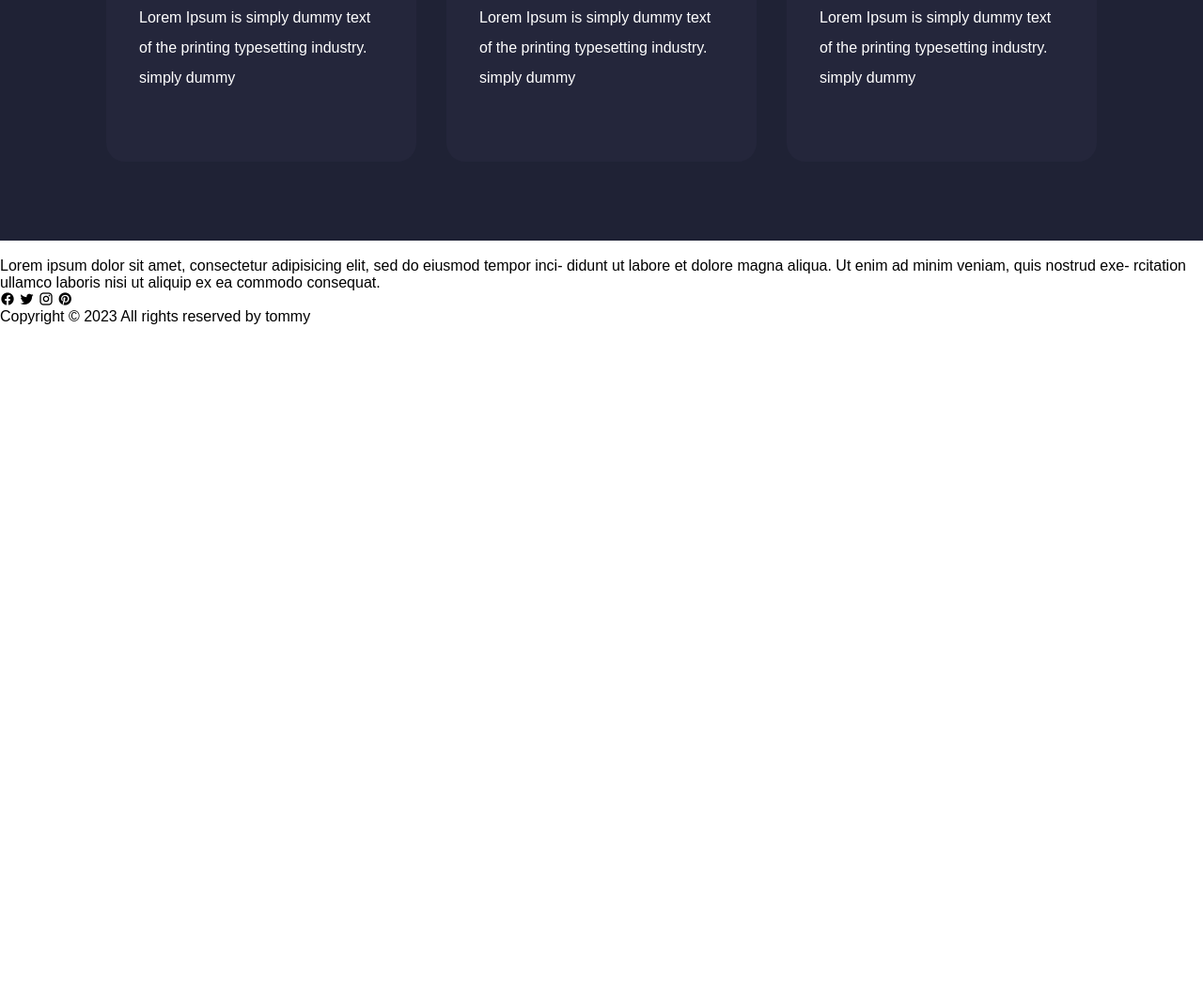
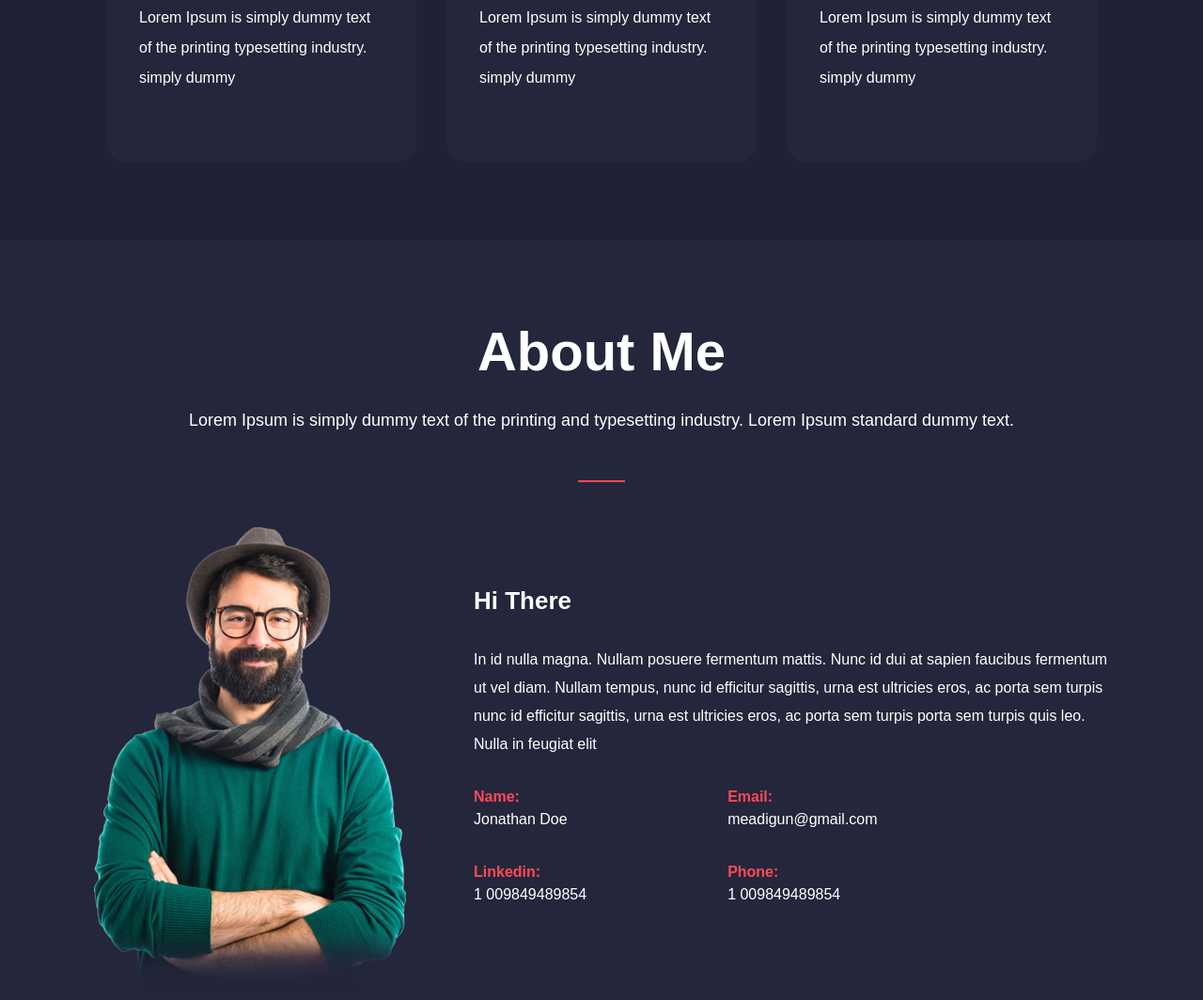
Before and after one commit to tomisinadigun/html-checkpoint, a plain HTML site: page index.html in a window 1280 px wide. Shown: the part 1575-2639 px from the top of the page at 94% size. Before the commit the page ends 1921 px from the top, so only its background shows below. Drawn offline with Linux system fonts and the light colour scheme.

Commit message:
application of css to about section

```diff
--- a/index.html
+++ b/index.html
@@ -93,7 +93,7 @@
             </div>
         </section>
 
-        <!-- <section id="about">
+        <section id="about">
             <div class="section-head">
                 <h2 id="title">About Me</h2>
                 <div id="sub-title">
@@ -139,7 +139,7 @@
                     </div>
                 </div>
             </div>
-        </section> -->
+        </section>
 
         <!-- <section id="skills">
             <div class="section-head">
```
